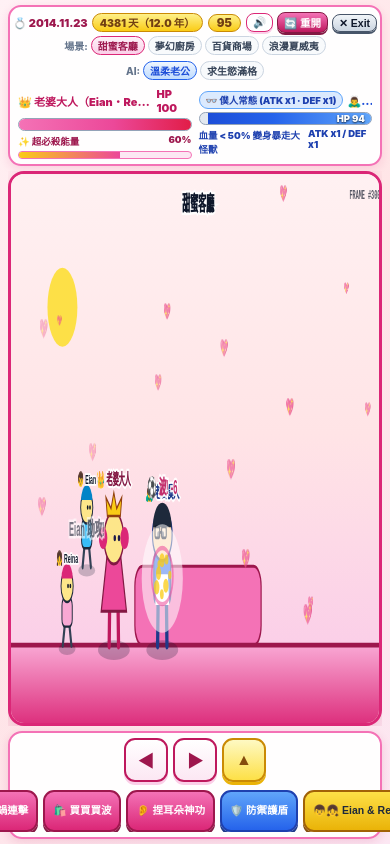
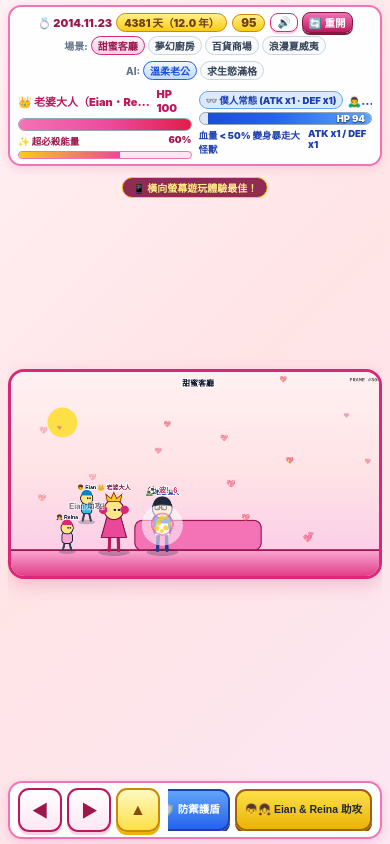
Before and after one commit to cashofer/anniversary_fight_game, a plain HTML site: page index.html in a window 390 px wide. Drawn offline with Linux system fonts and the light colour scheme.

Commit message:
index.html

```diff
--- a/index.html
+++ b/index.html
@@ -28,13 +28,13 @@
       touch-action: none;
     }
 
-    /* 全畫面主容器：直屏或橫屏皆填滿可視區域，避免裁切與溢出 */
+    /* 橫向主容器：鎖定寬度與高度於可視區域內，避免裁切與溢出 */
     .game-shell {
       width: 100vw;
       width: 100dvw;
       height: 100vh;
       height: 100dvh;
-      max-width: none;
+      max-width: 1120px;
       margin: 0 auto;
       padding: calc(env(safe-area-inset-top, 0px) + 5px) calc(env(safe-area-inset-right, 0px) + 8px) calc(env(safe-area-inset-bottom, 0px) + 5px) calc(env(safe-area-inset-left, 0px) + 8px);
       display: flex;
@@ -151,13 +151,6 @@
       box-shadow: 0 2px 0 #831843;
     }
 
-    .mini-btn.exit-btn {
-      background: linear-gradient(180deg, #f1f5f9 0%, #cbd5e1 100%);
-      color: #0f172a;
-      border-color: #475569;
-      box-shadow: 0 2px 0 #475569;
-    }
-
     .mini-btn:active {
       transform: translateY(1px);
     }
@@ -305,7 +298,7 @@
       justify-content: space-between;
     }
 
-    /* 全畫面戰鬥舞台外框：直屏與橫屏皆填滿可用空間 */
+    /* 橫向 16:9 戰鬥舞台外框：自適應可用空間並維持橫向比例 */
     .stage-wrapper {
       position: relative;
       flex: 1 1 auto;
@@ -318,7 +311,28 @@
       overflow: hidden;
     }
 
+    .rotate-hint-banner {
+      display: none;
+      position: absolute;
+      top: 6px;
+      left: 50%;
+      transform: translateX(-50%);
+      background: rgba(131, 24, 67, 0.9);
+      color: #fef08a;
+      border: 1.5px solid #facc15;
+      border-radius: 999px;
+      padding: 2px 10px;
+      font-size: 10px;
+      font-weight: 900;
+      white-space: nowrap;
+      z-index: 12;
+      pointer-events: none;
+    }
+
     @media (orientation: portrait) and (max-width: 767px) {
+      .rotate-hint-banner {
+        display: block;
+      }
       .top-hud-bar {
         grid-template-columns: 1fr 1fr;
       }
@@ -327,18 +341,6 @@
         order: -1;
       }
       .selectors-line {
-        flex-wrap: wrap;
-      }
-      .touch-dock {
-        flex-direction: column;
-        align-items: stretch;
-        gap: 6px;
-      }
-      .dpad-group {
-        justify-content: center;
-      }
-      .skills-group {
-        justify-content: center;
         flex-wrap: wrap;
       }
     }
@@ -348,6 +350,7 @@
       width: 100%;
       height: 100%;
       max-width: 100%;
+      aspect-ratio: 16 / 9;
       max-height: 100%;
       background: #fff1f2;
       border: 3px solid #db2777;
@@ -364,7 +367,7 @@
       touch-action: none;
     }
 
-    /* 底部左右分區觸控列 */
+    /* 底部左右分區橫向觸控列 */
     .touch-dock {
       background: rgba(255, 255, 255, 0.96);
       border: 2px solid #f472b6;
@@ -478,7 +481,7 @@
       box-shadow: 0 1px 0 #831843;
     }
 
-    /* K.O. 紀念日條約彈窗與離開畫面 */
+    /* K.O. 紀念日條約彈窗 */
     .ko-modal {
       position: fixed;
       inset: 0;
@@ -544,26 +547,11 @@
       cursor: pointer;
       touch-action: none;
     }
-
-    .exit-screen {
-      position: fixed;
-      inset: 0;
-      background: linear-gradient(135deg, #fff1f5 0%, #fce7f3 100%);
-      display: none;
-      align-items: center;
-      justify-content: center;
-      padding: 20px;
-      z-index: 95;
-    }
-
-    .exit-screen.show {
-      display: flex;
-    }
   </style>
 </head>
 <body>
   <div class="game-shell">
-    <!-- 1. 精湊頂部 HUD 列 -->
+    <!-- 1. 橫向精湊頂部 HUD 列 -->
     <header class="top-hud-bar">
       <!-- 左側：老婆大人 HP & 超必殺能量條 -->
       <div class="side-hud">
@@ -583,7 +571,7 @@
         </div>
       </div>
 
-      <!-- 中央：結婚紀念日天數、倒數秒數、場景選擇、AI 難度、音效、重開與離開 -->
+      <!-- 中央：結婚紀念日天數、倒數秒數、場景選擇、AI 難度、音效與重開 -->
       <div class="center-hud">
         <div class="center-top-row">
           <div class="title-and-days">
@@ -594,7 +582,6 @@
           <div class="top-actions">
             <button id="soundToggleBtn" type="button" class="mini-btn" onclick="toggleSoundMode()">🔊</button>
             <button type="button" class="mini-btn reset" onclick="restartBattle()">🔄 重開</button>
-            <button type="button" class="mini-btn exit-btn" onclick="exitGame()">✕ Exit</button>
           </div>
         </div>
 
@@ -632,15 +619,16 @@
       </div>
     </header>
 
-    <!-- 2. 全畫面戰鬥畫布區 -->
+    <!-- 2. 橫向 16:9 戰鬥畫布區 -->
     <main class="stage-wrapper" id="stageWrapper">
+      <div class="rotate-hint-banner">📱 橫向螢幕遊玩體驗最佳！</div>
       <div class="canvas-stage-box" id="canvasStageBox">
         <canvas id="battleCanvas" width="800" height="450"></canvas>
       </div>
     </main>
 
-    <!-- 3. 底部左右分區觸控控制區 -->
-    <footer class="touch-dock" aria-label="觸控操作">
+    <!-- 3. 底部左右分區橫向觸控控制區 -->
+    <footer class="touch-dock" aria-label="橫向觸控操作">
       <div class="dpad-group">
         <button id="btnMoveLeft" type="button" class="pad-btn" aria-label="向左移動">◀</button>
         <button id="btnMoveRight" type="button" class="pad-btn" aria-label="向右移動">▶</button>
@@ -655,19 +643,6 @@
         <button id="btnKidsAssist" type="button" class="skill-btn assist-btn">👦👧 Eian &amp; Reina 助攻</button>
       </div>
     </footer>
-  </div>
-
-  <!-- 4. 離開遊戲畫面 -->
-  <div id="exitScreen" class="exit-screen" role="dialog" aria-modal="true" aria-labelledby="exitTitle">
-    <div class="ko-card">
-      <div class="ko-banner" style="color:#be185d;">💖 EXIT</div>
-      <div id="exitTitle" class="ko-title">已結束本局對戰</div>
-      <div class="ko-treaty">
-        結婚紀念日快樂（自 2014.11.23 起算）！<br />
-        若瀏覽器未自動關閉此分頁，可隨時關閉視窗，或點擊下方按鈕重新開始。
-      </div>
-      <button type="button" class="replay-big-btn" onclick="reenterGame()">重新進入遊戲</button>
-    </div>
   </div>
 
   <!-- 5. K.O. 紀念日條約彈窗 -->
@@ -781,9 +756,8 @@
     }
 
     // =========================================================================
-    // 3. 畫布尺寸與立即首幀繪製保證（直屏／橫屏皆全畫面填滿）
+    // 3. 畫布尺寸與立即首幀繪製保證（不依賴 ResizeObserver 延遲）
     // =========================================================================
-    const stageWrapper = document.getElementById("stageWrapper");
     const stageBox = document.getElementById("canvasStageBox");
     const canvas = document.getElementById("battleCanvas");
     const ctx = canvas.getContext("2d");
@@ -797,8 +771,16 @@
       try {
         const wrapW = stageWrapper ? stageWrapper.clientWidth : (window.innerWidth - 16);
         const wrapH = stageWrapper ? stageWrapper.clientHeight : (window.innerHeight - 150);
-        const targetW = Math.max(220, Math.floor(wrapW || 800));
-        const targetH = Math.max(140, Math.floor(wrapH || 450));
+        const availW = Math.max(240, wrapW || 800);
+        const availH = Math.max(135, wrapH || 450);
+
+        // 嚴格維持 16:9 橫向比例並填滿可用空間
+        let targetW = availW;
+        let targetH = Math.round(targetW * 9 / 16);
+        if (targetH > availH) {
+          targetH = availH;
+          targetW = Math.round(targetH * 16 / 9);
+        }
 
         const dpr = Math.min(window.devicePixelRatio || 1, 2);
         if (stageBox) {
@@ -807,8 +789,8 @@
         }
         canvas.style.width = targetW + "px";
         canvas.style.height = targetH + "px";
-        canvas.width = Math.max(1, Math.round(targetW * dpr));
-        canvas.height = Math.max(1, Math.round(targetH * dpr));
+        canvas.width = Math.max(1, Math.round(WORLD_W * dpr));
+        canvas.height = Math.max(1, Math.round(WORLD_H * dpr));
       } catch (err) {
         canvas.width = WORLD_W;
         canvas.height = WORLD_H;
@@ -826,6 +808,19 @@
         fitCanvasToContainer();
       });
       ro.observe(stageWrapper);
+    }
+
+    fitCanvasToContainer();
+    window.addEventListener("resize", fitCanvasToContainer);
+    window.addEventListener("orientationchange", function () {
+      fitCanvasToContainer();
+      setTimeout(fitCanvasToContainer, 80);
+    });
+    if (typeof ResizeObserver !== "undefined" && stageBox) {
+      const ro = new ResizeObserver(function () {
+        fitCanvasToContainer();
+      });
+      ro.observe(stageBox);
     }
 
     // =========================================================================
@@ -876,7 +871,7 @@
 
     let currentStageKey = "living";
     let aiDifficulty = "gentle"; // "gentle" | "survival"
-    let battleStatus = "active"; // "active" | "finished" | "exited"
+    let battleStatus = "active"; // "active" | "finished"
     let remainingTime = 99;
     let timeAcc = 0;
     let frameCounter = 0;
@@ -920,29 +915,6 @@
         }
       });
       playSynthTone(480, 0.07, "sine", 0.08);
-    }
-
-    function exitGame() {
-      moveInput.left = false;
-      moveInput.right = false;
-      if (!window.confirm("確定要離開遊戲嗎？")) return;
-      battleStatus = "exited";
-      const modalEl = document.getElementById("koModal");
-      if (modalEl) modalEl.classList.remove("show");
-      const exitEl = document.getElementById("exitScreen");
-      if (exitEl) exitEl.classList.add("show");
-      try {
-        window.close();
-      } catch (err) {
-        // 瀏覽器限制關閉分頁時保留離開畫面提示
-      }
-    }
-
-    function reenterGame() {
-      const exitEl = document.getElementById("exitScreen");
-      if (exitEl) exitEl.classList.remove("show");
-      restartBattle();
-      fitCanvasToContainer();
     }
 
     // =========================================================================
@@ -1886,7 +1858,7 @@
     }
 
     function openKoModal() {
-      if (battleStatus !== "active") return;
+      if (battleStatus === "finished") return;
       battleStatus = "finished";
       playActionSfx("ko");
 
```
